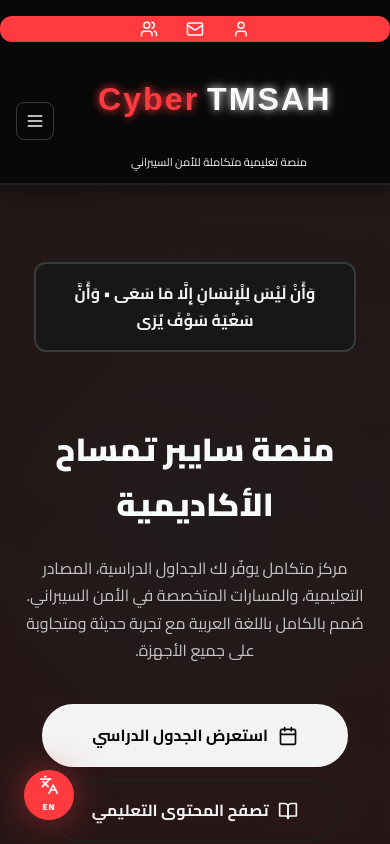
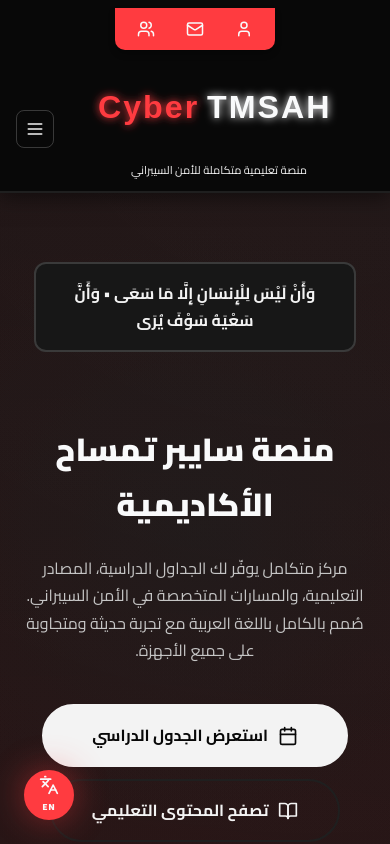
Before and after one commit to phoenixcrypto/cyber-tmsah, a Next.js app: page / in a window 390 px wide. Shown: the top 844 px of the page. Built offline with nearby package versions, Linux system fonts and the light colour scheme.

Commit message:
Improve iTopBar design: smaller width, rounded bottom corners, black hover background

```diff
--- a/app/globals.css
+++ b/app/globals.css
@@ -144,18 +144,19 @@ button, input, textarea, select {
 }
 
 .iTopBar-content {
-  max-width: 1600px;
+  max-width: fit-content;
   margin: 0 auto;
-  padding: 0 2rem;
+  padding: 0.5rem 1.5rem;
   display: flex;
   justify-content: center;
   align-items: center;
-  gap: 2rem;
+  gap: 1.5rem;
   flex-wrap: wrap;
   background: var(--primary-red);
-  border-radius: 12px;
-  margin-top: 0.5rem;
+  border-radius: 0 0 12px 12px;
+  margin-top: 0;
   margin-bottom: 0.5rem;
+  box-shadow: 0 4px 6px rgba(0, 0, 0, 0.3);
 }
 
 .iTopBar-links {
@@ -175,13 +176,15 @@ button, input, textarea, select {
   font-weight: 500;
   text-decoration: none;
   transition: all 0.3s ease;
-  padding: 0.4rem 0.8rem;
-  border-radius: 6px;
+  padding: 0.5rem 1rem;
+  border-radius: 8px;
   white-space: nowrap;
+  background: transparent;
 }
 
 .iTopBar-link:hover {
-  background: rgba(255, 255, 255, 0.15);
+  background: var(--primary-black);
+  color: var(--primary-white);
   transform: translateY(-2px);
 }
 
@@ -1119,8 +1122,9 @@ button, input, textarea, select {
 
 @media (max-width: 1024px) {
   .iTopBar-content {
-    padding: 0 1rem;
+    padding: 0.4rem 1rem;
     gap: 1rem;
+    max-width: fit-content;
   }
 
   .iTopBar-links {
@@ -1129,7 +1133,7 @@ button, input, textarea, select {
 
   .iTopBar-link {
     font-size: 0.8rem;
-    padding: 0.3rem 0.6rem;
+    padding: 0.4rem 0.8rem;
   }
 
   .header-center-section {
@@ -2060,8 +2064,10 @@ footer {
   }
 
   .iTopBar-content {
-    padding: 0 0.75rem;
+    padding: 0.4rem 0.75rem;
     gap: 0.75rem;
+    max-width: fit-content;
+    border-radius: 0 0 10px 10px;
   }
 
   .iTopBar-links {
@@ -2072,7 +2078,7 @@ footer {
 
   .iTopBar-link {
     font-size: 0.75rem;
-    padding: 0.25rem 0.5rem;
+    padding: 0.35rem 0.6rem;
   }
 
   .iTopBar-link span {
```
